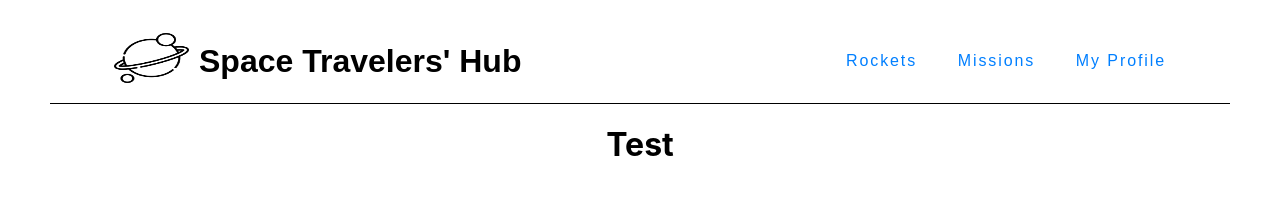
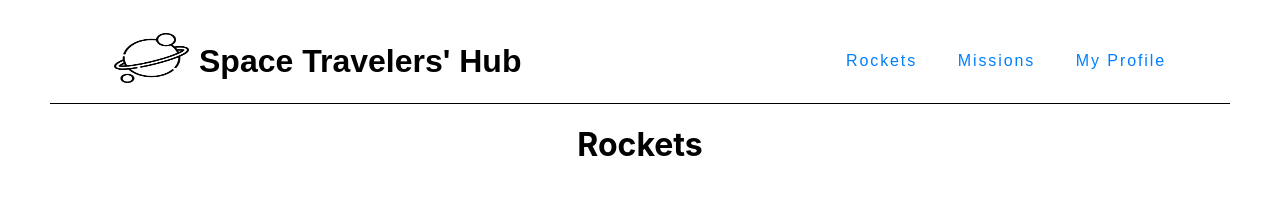
Before and after one commit to Cisco-the-wayword/React-group-project, a React (Create React App) app: page / in a window 1280 px wide. Shown: the top 215 px of the page. Built offline with nearby package versions, Linux system fonts and the light colour scheme.

Commit message:
Update Routes

```diff
--- a/src/Routes/spaceRoutes.js
+++ b/src/Routes/spaceRoutes.js
@@ -1,13 +1,17 @@
 import { Route, Routes } from 'react-router-dom';
 import React from 'react';
 import Header from '../Components/Header';
+import MyProfile from '../Components/MyProfile';
 
 const SpaceRoutes = () => (
   <>
     <div className="container-fluid">
       <Header />
       <Routes>
-        <Route path="/" element={<h1>Test</h1>} />
+        <Route path="/" element={<h1>Rockets</h1>} />
+        <Route path="/myProfile" element={<MyProfile />} />
+        <Route path="/missions" element={<h1>Missions</h1>} />
+        <Route path="/dragons" element={<h1>Dragons</h1>} />
       </Routes>
     </div>
   </>
```
